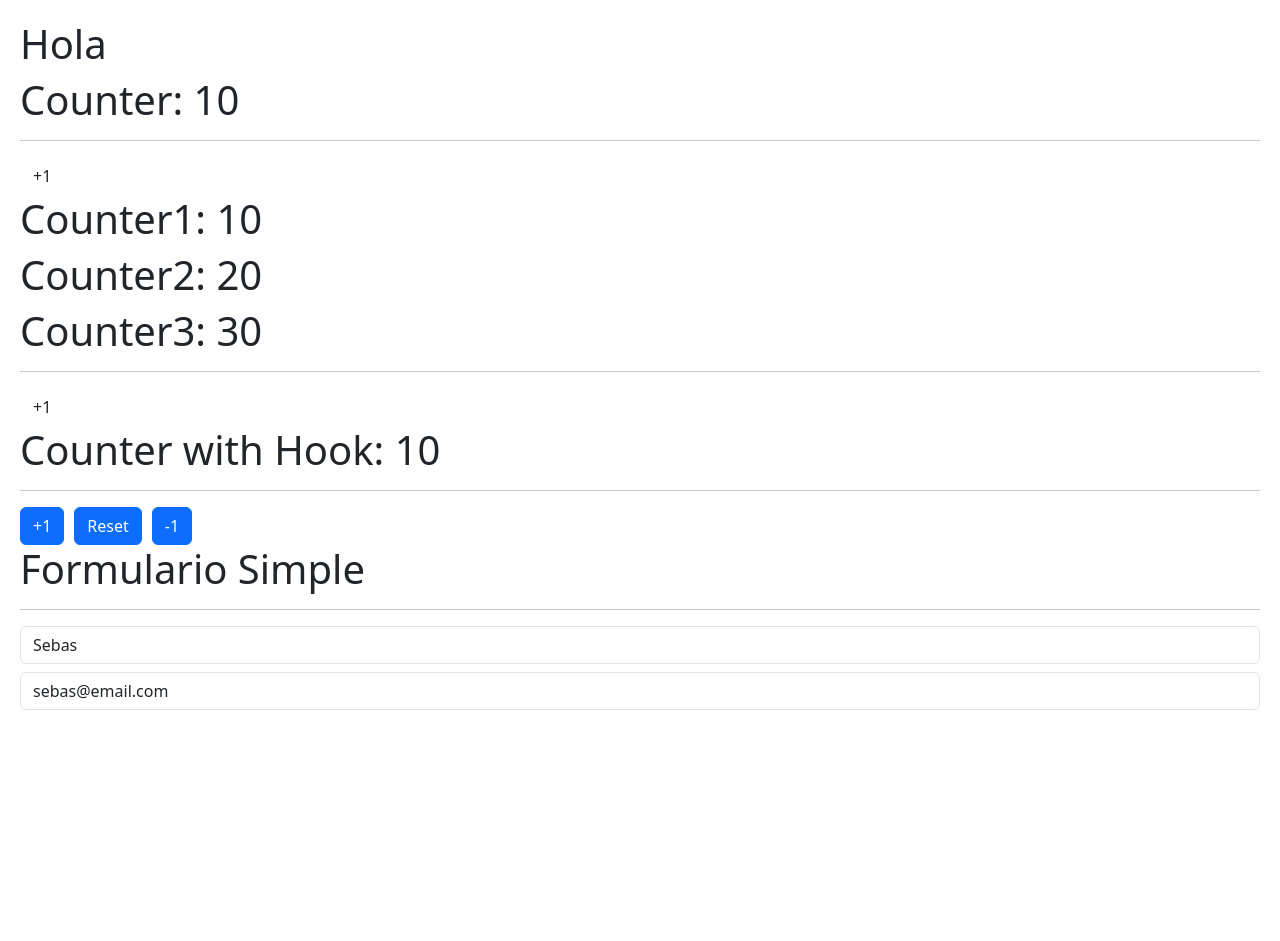
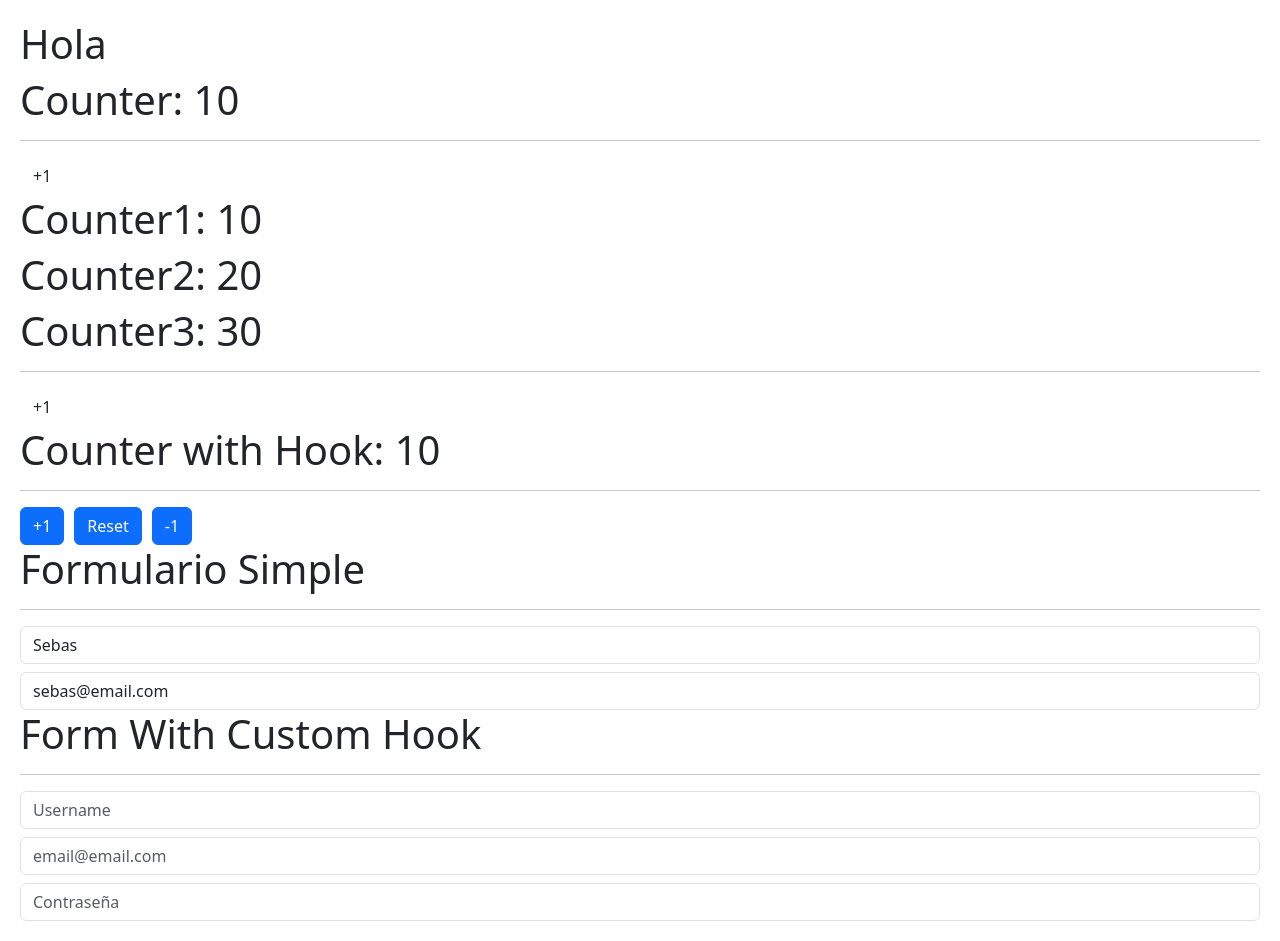
Before and after one commit to SebastianGit110/Curso-Udemy-React, a React (Vite) app in the folder 05-hook-app/: page / in a window 1280 px wide. Before the commit the page ends 800 px from the top, so only its background shows below. Built offline with nearby package versions, Linux system fonts and the light colour scheme.

Commit message:
Form with custom hook

```diff
--- a/05-hook-app/src/01-useState/CounterWithCustomHook.jsx
+++ b/05-hook-app/src/01-useState/CounterWithCustomHook.jsx
@@ -1,4 +1,4 @@
-import { useCounter } from "./hooks/useCounter";
+import { useCounter } from "../hooks/useCounter";
 
 export const CounterWithCustomHook = () => {
   const { counter, increment, reset, decrement } = useCounter();
--- /dev/null
+++ b/05-hook-app/src/02-useEffect/FormWithCustomHook.jsx
@@ -0,0 +1,45 @@
+import { useForm } from "../hooks/useForm";
+
+export const FormWithCustomHook = () => {
+  const { formState, handleOnChange, username, email, password } = useForm({
+    username: "",
+    email: "",
+    password: "",
+  });
+
+  // const { username, email, password } = formState; // Lo puedo desestructurar desde el useState pero es mejor esparciendo las props
+
+  return (
+    <>
+      <h1>Form With Custom Hook</h1>
+      <hr />
+
+      <input
+        type="text"
+        className="form-control"
+        placeholder="Username"
+        name="username"
+        value={username}
+        onChange={handleOnChange}
+      ></input>
+
+      <input
+        type="email"
+        className="form-control mt-2"
+        placeholder="email@email.com"
+        name="email"
+        value={email}
+        onChange={handleOnChange}
+      ></input>
+
+      <input
+        type="password"
+        className="form-control mt-2"
+        placeholder="Contraseña"
+        name="password"
+        value={password}
+        onChange={handleOnChange}
+      ></input>
+    </>
+  );
+};
--- /dev/null
+++ b/05-hook-app/src/hooks/useForm.js
@@ -0,0 +1,14 @@
+import { useState } from "react";
+
+export const useForm = (initialForm) => {
+  const [formState, setFormState] = useState(initialForm);
+
+  const handleOnChange = ({ target }) => {
+    const { name, value } = target;
+
+    setFormState({ ...formState, [name]: value });
+  };
+  // const { username, email, password } = formState;
+  //   { formState, handleOnChange, username, email, password }; // En este caso deja retornar las props porque se que devuelvo pero si no supiera no valdria la pena usar el custom hook porque se estan usando las props estaticas
+  return { ...formState, formState, handleOnChange }; // Mejor retornar las props esperciendolas con ...spread
+};
--- a/05-hook-app/src/main.jsx
+++ b/05-hook-app/src/main.jsx
@@ -5,6 +5,7 @@
 import { CounterApp1, CounterApp2 } from "./01-useState/CounterApp.jsx";
 import { CounterWithCustomHook } from "./01-useState/CounterWithCustomHook.jsx";
 import { SimpleForm } from "./02-useEffect/SimpleForm.jsx";
+import { FormWithCustomHook } from "./02-useEffect/FormWithCustomHook.jsx";
 
 ReactDOM.createRoot(document.getElementById("root")).render(
   <>
@@ -13,5 +14,6 @@
     <CounterApp2 />
     <CounterWithCustomHook />
     <SimpleForm />
+    <FormWithCustomHook />
   </>
 );
```
Also changed, not shown: 05-hook-app/src/hooks/useCounter.js (renamed from 05-hook-app/src/01-useState/hooks/useCounter.js).
